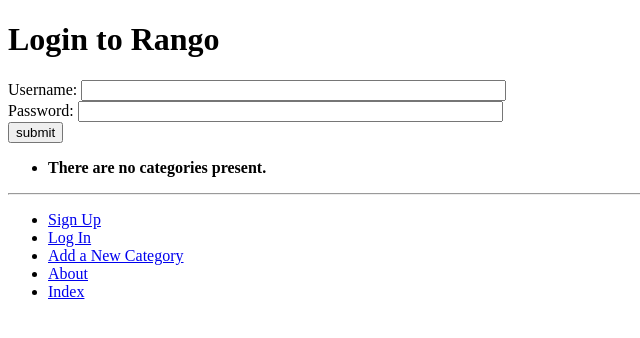
After one commit to chgio/rango, a Django app: page /rango/login/ in a window 1280 px wide. The commit adds this page. Shown: the top 338 px of the page, without its empty margins (0-640 px from the left). Run offline with Django 3.2, Linux system fonts and the light colour scheme; data that the repository does not hold is empty.

Commit message:
c9 add Log In view and template

```diff
--- a/rango/urls.py
+++ b/rango/urls.py
@@ -10,4 +10,7 @@
     path('add_category/', views.add_category, name='add_category'),
     path('category/<slug:category_name_slug>/add_page/', views.add_page, name='add_page'),
     path('register/', views.register, name='register'),
+    path('login/', views.user_login, name='login'),
+    path('logout/', views.user_logout, name='logout'),
+    path('restricted/', views.restricted, name='restricted'),
 ]
--- a/rango/views.py
+++ b/rango/views.py
@@ -1,6 +1,7 @@
-from django.shortcuts import render
+from django.contrib.auth import authenticate, login, logout
+from django.contrib.auth.decorators import login_required
 from django.http import HttpResponse
-from django.shortcuts import redirect
+from django.shortcuts import render, redirect
 from django.urls import reverse
 
 from rango.models import Category, Page
@@ -171,3 +172,59 @@
         'profile_form': profile_form,
         'registered': registered
     })
+
+def user_login(request):
+
+    # If the request is a HTTP POST, try to pull out the relevant information.
+    if request.method == 'POST':
+        # Gather the username and password provided by the user.
+        # This information is obtained from the login form.
+        # We use request.POST.get('<variable>') as opposed
+        # to request.POST['<variable>'], because the
+        # request.POST.get('<variable>') returns None if the
+        # value does not exist, while request.POST['<variable>']
+        # will raise a KeyError exception.
+        username = request.POST.get('username')
+        password = request.POST.get('password')
+
+        # Use Django's machinery to attempt to see if the username/password
+        # combination is valid - a User object is returned if it is.
+        user = authenticate(username=username, password=password)
+
+        # If we have a User object, the details are correct.
+        # If None (Python's way of representing the absence of a value), no user
+        # with matching credentials was found.
+        if user:
+            # Is the account active? It could have been disabled.
+            if user.is_active:
+                # If the account is valid and active, we can log the user in.
+                # We'll send the user back to the homepage.
+                login(request, user)
+                return redirect(reverse('rango:index'))
+            else:
+                # An inactive account was used - no logging in!
+                return HttpResponse('Your Rango account is disabled.')
+        else:
+            # Bad login details were provided. So we can't log the user in.
+            print(f'Invalid login details: {username}, {password}')
+            return HttpResponse('Invalid login details supplied.')
+
+    # The request is not a HTTP POST, so display the login form.
+    # This scenario would most likely be a HTTP GET.
+    else:
+        # No context variables to pass to the template system, hence the
+        # blank dictionary object...
+        return render(request, 'rango/login.html')
+
+# Use the login_required() decorator to ensure only those logged in can
+# access the view.
+@login_required
+def user_logout(request):
+    # Since we know the user is logged in, we can now just log them out.
+    logout(request)
+    # Take the user back to the homepage.
+    return redirect(reverse('rango:index'))
+
+@login_required
+def restricted(request):
+    return HttpResponse("Since you're logged in, you can see this text!")
--- a/tango_with_django_project/settings.py
+++ b/tango_with_django_project/settings.py
@@ -89,6 +89,8 @@
 #https://docs.djangoproject.com/en/2.2/ref/settings/#password-hashers
 # https://docs.djangoproject.com/en/2.2/ref/settings/#auth-password-validators
 
+LOGIN_URL = 'rango:login'
+
 PASSWORD_HASHERS = [
     'django.contrib.auth.hashers.BCryptSHA256PasswordHasher',
     'django.contrib.auth.hashers.BCryptPasswordHasher',
--- a/templates/rango/base.html
+++ b/templates/rango/base.html
@@ -26,10 +26,16 @@
         <hr />
         <div>
             <ul>
+                {% if not user.is_authenticated %}
+                    <li><a href="{% url 'rango:register' %}">Sign Up</a></li>
+                    <li><a href="{% url 'rango:login' %}">Log In</a></li>
+                {% else %}
+                    <li><a href="{% url 'rango:restricted' %}">Restricted Page</a></li>
+                    <li><a href="{% url 'rango:logout' %}">Log Out</a></li>
+                {% endif %}
                 <li><a href="{% url 'rango:add_category' %}">Add a New Category</a></li>
                 <li><a href="{% url 'rango:about' %}">About</a></li>
                 <li><a href="{% url 'rango:index' %}">Index</a></li>
-                <li><a href="{% url 'rango:register' %}">Sign Up</a></li>
             </ul>
         </div>
     </body>
--- a/templates/rango/index.html
+++ b/templates/rango/index.html
@@ -8,7 +8,11 @@
 {% block body_block %}
     <h1>Rango says...</h1>
     <div>
-        hey there partner!<br />
+        {% if user.is_authenticated %}
+            howdy {{ user.username }}!<br />
+        {% else %}
+            hey there partner!<br />
+        {% endif %}
         <strong>{{ boldmessage }}</strong><br />
     </div>
 
--- /dev/null
+++ b/templates/rango/login.html
@@ -0,0 +1,16 @@
+{% extends 'rango/base.html' %}
+{% load staticfiles %}
+
+{% block title_block %}
+    Login
+{% endblock title_block %}
+
+{% block body_block %}
+    <h1>Login to Rango</h1>
+    <form id="login_form" method="post" action="{% url 'rango:login' %}">
+        {% csrf_token %}
+        Username: <input type="text" name="username" value="" size="50" /><br />
+        Password: <input type="password" name="password" value="" size="50" /><br />
+        <input type="submit" value="submit" />
+    </form>
+{% endblock body_block %}
```
